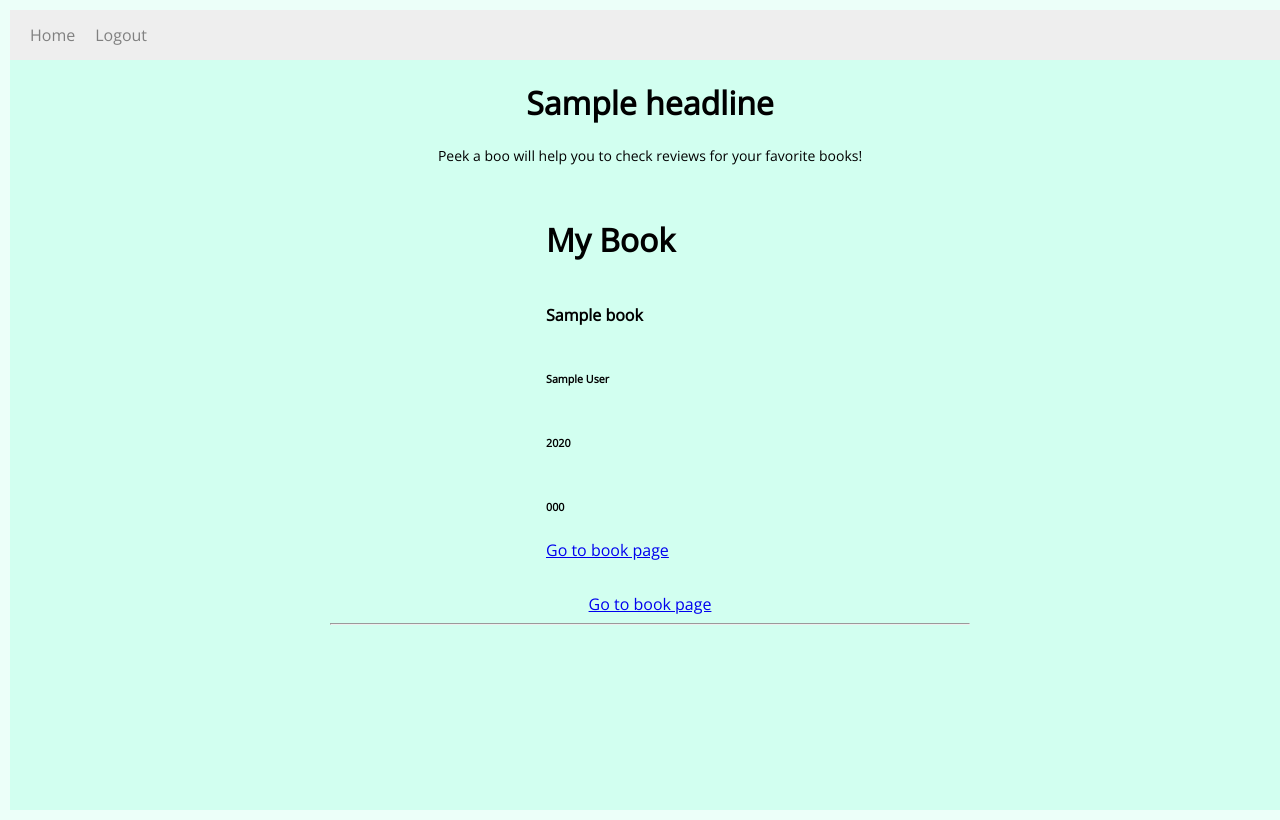
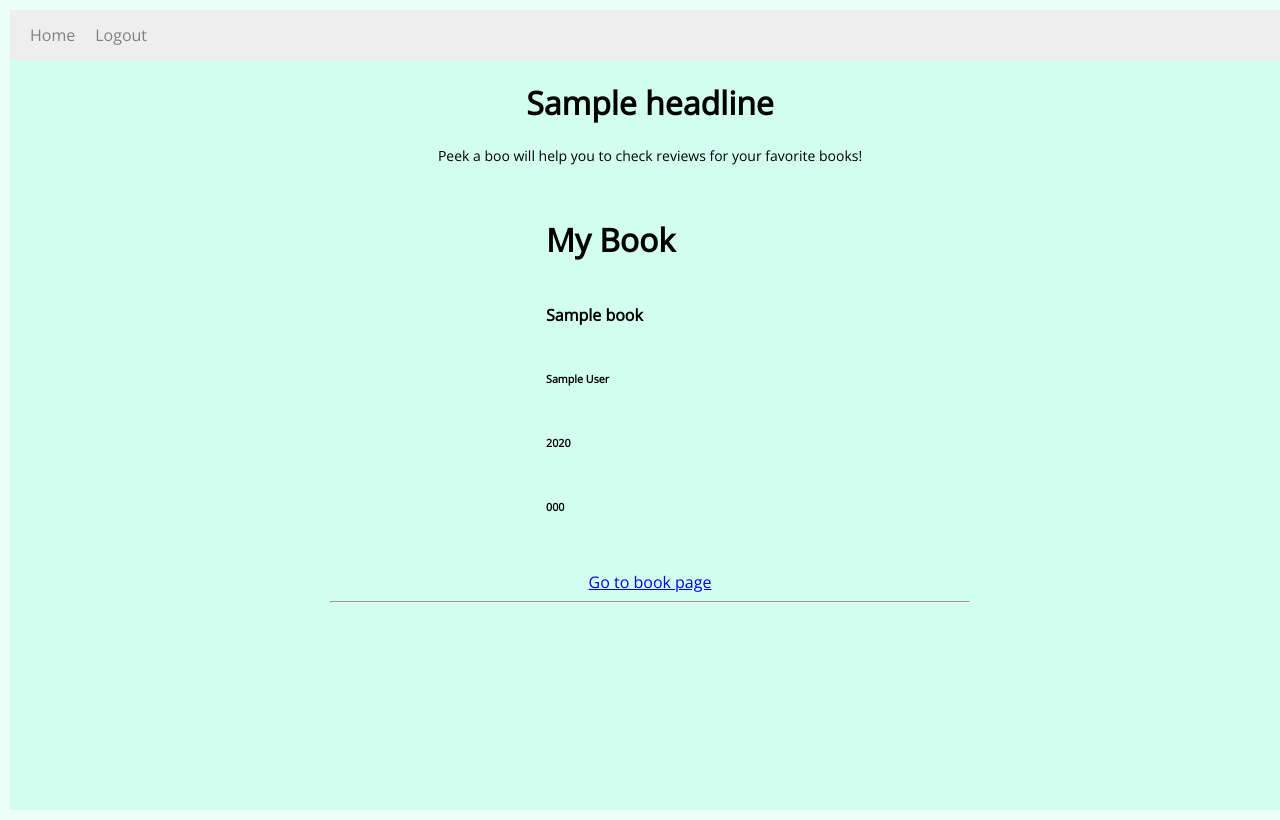
Before and after one commit to CarinaLR/Peek-a-boo, a Flask app: template templates/info.html in a window 1280 px wide. Run offline with Flask 2, Linux system fonts and the light colour scheme; the template is opened without the code that fills it: most values are stand-ins (such as "Sample title", 1, 10 or a date in 2020).

Commit message:
search data

```diff
--- a/application.py
+++ b/application.py
@@ -174,12 +174,13 @@ def bookinfo():
     # Set variables.
     headline = "Enter the information requested to help you with your search."
 
-    # Get informatio.
-    title = request.form.get("book")
+    # Get informatio. request.args is used to return values of query string.
+    title = request.args.get("book")
     try:
         book_title = db.execute(
-            "SELECT title FROM books WHERE title LIKE :title", {"title": title})
-        books = book_title.fetchone()
+            "SELECT * FROM books WHERE title iLIKE :title", {"title": title})
+        books = book_title.fetchall()
+        return render_template("info.html", books=books)
     except ValueError:
         return render_template("error.html", message="we can't find books with that description.")
 
@@ -191,12 +192,6 @@ def bookinfo():
         return render_template("info.html", books=books)
 
 
-# @app.route("/info")
-# def info():
-#     headline = "Book Description."
-#     return render_template("info.html", headline=headline)
-
-
 @app.route("/book-page")
 def bookpage():
     headline = "Here is the information requested."
--- a/templates/info.html
+++ b/templates/info.html
@@ -16,9 +16,6 @@ block navbar %}
         <h6>{{book['year']}}</h6>
         <h6>{{book['isbn']}}</h6>
       </div>
-      <div>
-        <a href="{{ url_for('index') }}">Go to book page</a>
-      </div>
     </div>
     {% endfor %}
   </div>
```
